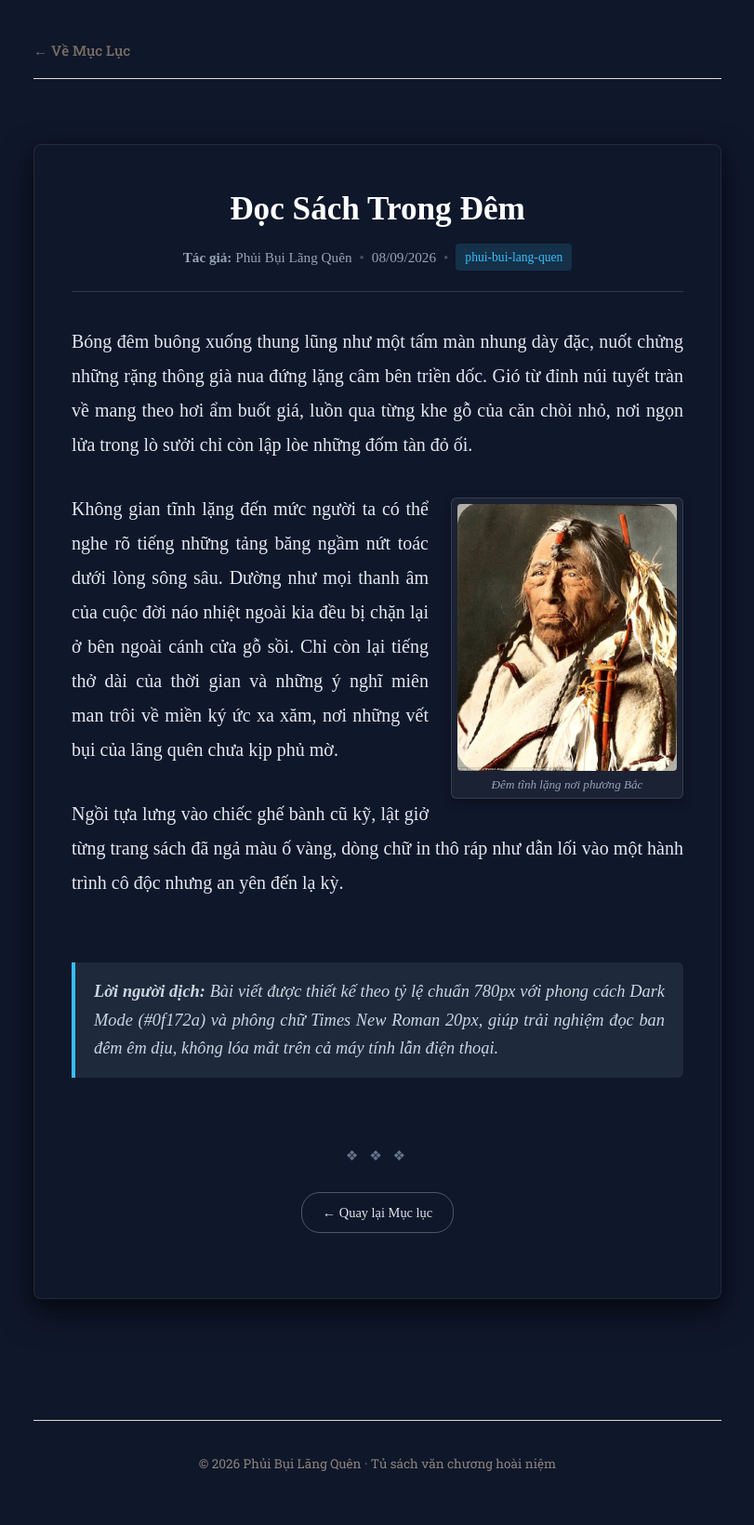
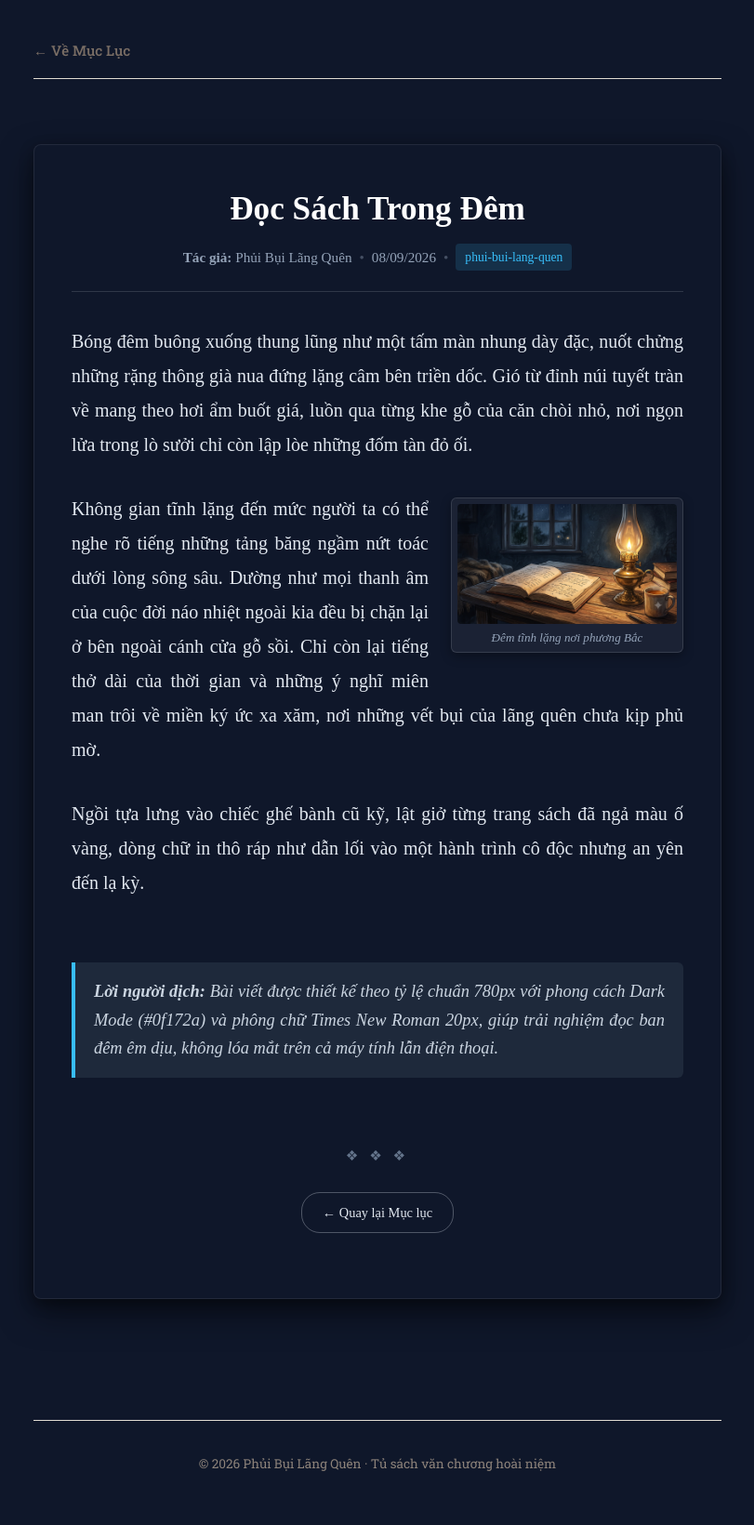
Before and after one commit to PhamQuyMui43/my-reading-blog, a Jekyll site: the page built from _posts/2026-09-08-doc-sach-dem.md, in a window 1280 px wide. Shown: the whole page at 93% size, without its empty margins (234-1045 px from the left). Built offline with Jekyll 4.4.1, drawn with Linux system fonts in a browser that asks for light colours; some web fonts are replaced.

Commit message:
Cap nhat noi dung blog My Reading Blog

```diff
--- a/_posts/2026-09-08-doc-sach-dem.md
+++ b/_posts/2026-09-08-doc-sach-dem.md
@@ -14,7 +14,7 @@ font_family: "'Times New Roman', Times, serif"
 Bóng đêm buông xuống thung lũng như một tấm màn nhung dày đặc, nuốt chửng những rặng thông già nua đứng lặng câm bên triền dốc. Gió từ đỉnh núi tuyết tràn về mang theo hơi ẩm buốt giá, luồn qua từng khe gỗ của căn chòi nhỏ, nơi ngọn lửa trong lò sưởi chỉ còn lập lòe những đốm tàn đỏ ối.
 
 <div class="img-right">
-  <img src="{{ '/assets/dado.gif' | relative_url }}" alt="Minh họa">
+  <img src="{{ '/assets/Geminidendem.png' | relative_url }}" alt="Minh họa">
   <span class="caption">Đêm tĩnh lặng nơi phương Bắc</span>
 </div>
 
```
Also changed, not shown: assets/Geminidendem.png (added).
